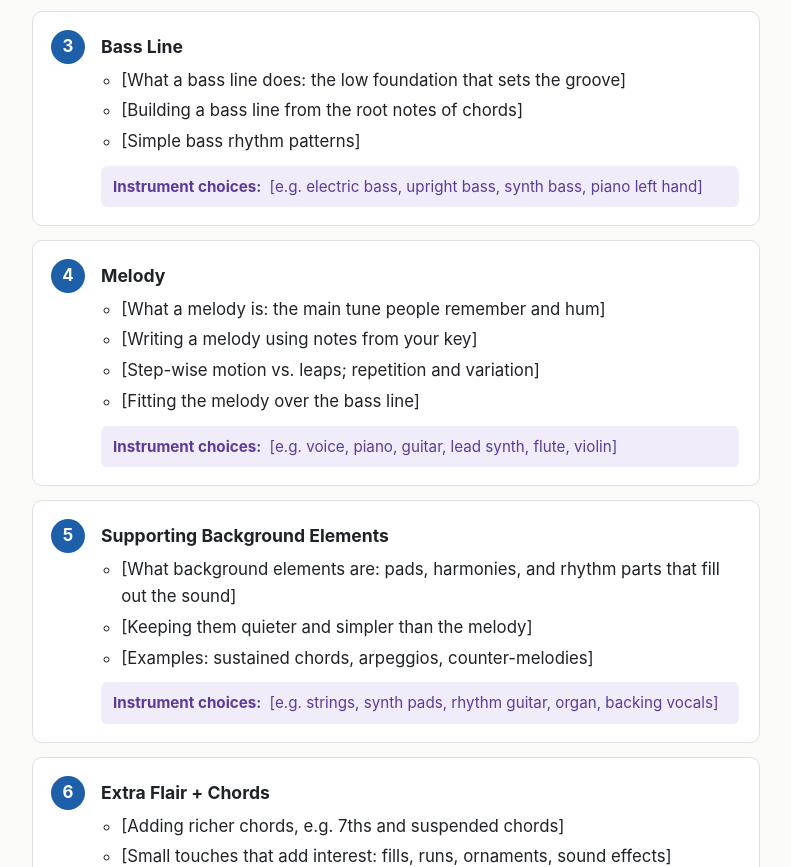
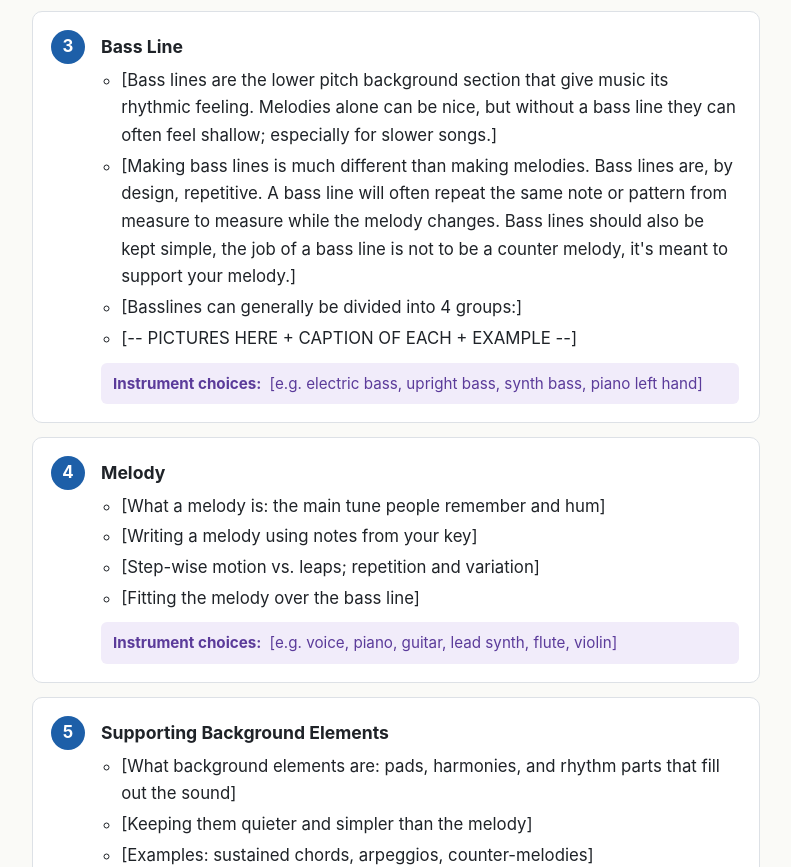
Before and after one commit to samgrant0/video-game-music-guide-331, a plain HTML site: page index.html in a window 1280 px wide. Shown: the part 1999-2866 px from the top of the page, without its empty margins (244-1035 px from the left). Drawn offline with Linux system fonts and the light colour scheme.

Commit message:
Update index.html

```diff
--- a/index.html
+++ b/index.html
@@ -318,9 +318,10 @@
         <li>
           <h3>Bass Line</h3>
           <ul>
-            <li>[What a bass line does: the low foundation that sets the groove]</li>
-            <li>[Building a bass line from the root notes of chords]</li>
-            <li>[Simple bass rhythm patterns]</li>
+            <li>[Bass lines are the lower pitch background section that give music its rhythmic feeling. Melodies alone can be nice, but without a bass line they can often feel shallow; especially for slower songs.]</li>
+            <li>[Making bass lines is much different than making melodies. Bass lines are, by design, repetitive. A bass line will often repeat the same note or pattern from measure to measure while the melody changes. Bass lines should also be kept simple, the job of a bass line is not to be a counter melody, it's meant to support your melody.]</li>
+            <li>[Basslines can generally be divided into 4 groups:]</li>
+            <li>[-- PICTURES HERE + CAPTION OF EACH + EXAMPLE --]</li>
           </ul>
           <div class="instruments"><strong>Instrument choices:</strong> [e.g. electric bass, upright bass, synth bass, piano left hand]</div>
         </li>
```
